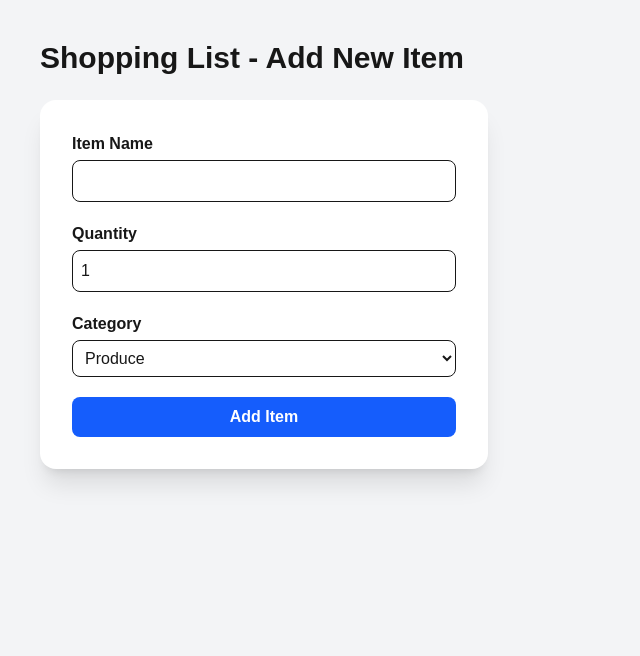
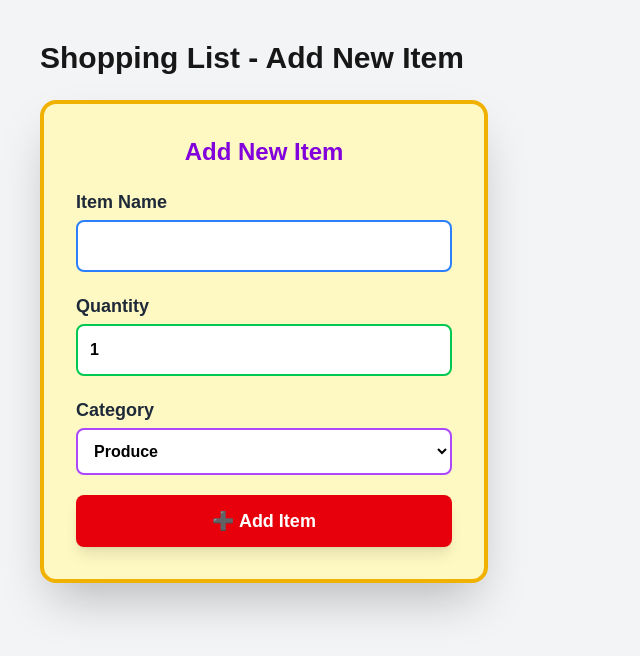
Before and after one commit to AsadSait1998/cprg306-assignments, a Next.js app: page /week-4 in a window 1280 px wide. Shown: the top 656 px of the page, without its empty margins (0-640 px from the left). Built offline with nearby package versions, Linux system fonts and the light colour scheme.

Commit message:
Update new-item.js

```diff
--- a/app/week-4/new-item.js
+++ b/app/week-4/new-item.js
@@ -3,60 +3,70 @@
 import { useState } from "react";
 
 export default function NewItem() {
-  // =========================
-  // State
-  // =========================
   const [name, setName] = useState("");
   const [quantity, setQuantity] = useState(1);
   const [category, setCategory] = useState("produce");
 
-  // =========================
-  // Submit Handler
-  // =========================
   const handleSubmit = (e) => {
     e.preventDefault();
 
-    const item = {
-      name,
-      quantity,
-      category,
-    };
-
+    const item = { name, quantity, category };
     console.log(item);
 
     alert(
       `Item Added:\nName: ${name}\nQuantity: ${quantity}\nCategory: ${category}`
     );
 
-    // reset form
     setName("");
     setQuantity(1);
     setCategory("produce");
   };
 
-  // =========================
-  // UI
-  // =========================
   return (
     <form
       onSubmit={handleSubmit}
-      className="bg-white shadow-xl rounded-2xl p-8 max-w-md space-y-5"
+      className="
+        bg-yellow-100
+        border-4 border-yellow-500
+        shadow-2xl
+        rounded-2xl
+        p-8
+        max-w-md
+        space-y-5
+      "
     >
+      {/* Title */}
+      <h2 className="text-2xl font-bold text-center text-purple-700">
+        Add New Item
+      </h2>
+
       {/* Name */}
       <div className="flex flex-col">
-        <label className="font-semibold mb-1">Item Name</label>
+        <label className="font-bold text-lg text-gray-800 mb-1">
+          Item Name
+        </label>
         <input
           type="text"
           required
           value={name}
           onChange={(e) => setName(e.target.value)}
-          className="border p-2 rounded-lg focus:outline-none focus:ring-2 focus:ring-blue-400"
+          className="
+            border-2 border-blue-500
+            bg-white
+            p-3
+            rounded-lg
+            text-black
+            font-semibold
+            focus:ring-4 focus:ring-blue-400
+          "
         />
       </div>
 
       {/* Quantity */}
       <div className="flex flex-col">
-        <label className="font-semibold mb-1">Quantity</label>
+        <label className="font-bold text-lg text-gray-800 mb-1">
+          Quantity
+        </label>
         <input
           type="number"
           min="1"
@@ -64,17 +74,35 @@ export default function NewItem() {
           required
           value={quantity}
           onChange={(e) => setQuantity(Number(e.target.value))}
-          className="border p-2 rounded-lg focus:outline-none focus:ring-2 focus:ring-blue-400"
+          className="
+            border-2 border-green-500
+            bg-white
+            p-3
+            rounded-lg
+            text-black
+            font-semibold
+            focus:ring-4 focus:ring-green-400
+          "
         />
       </div>
 
       {/* Category */}
       <div className="flex flex-col">
-        <label className="font-semibold mb-1">Category</label>
+        <label className="font-bold text-lg text-gray-800 mb-1">
+          Category
+        </label>
         <select
           value={category}
           onChange={(e) => setCategory(e.target.value)}
-          className="border p-2 rounded-lg focus:outline-none focus:ring-2 focus:ring-blue-400"
+          className="
+            border-2 border-purple-500
+            bg-white
+            p-3
+            rounded-lg
+            text-black
+            font-semibold
+            focus:ring-4 focus:ring-purple-400
+          "
         >
           <option value="produce">Produce</option>
           <option value="dairy">Dairy</option>
@@ -90,12 +118,23 @@ export default function NewItem() {
         </select>
       </div>
 
-      {/* Submit */}
+      {/* Button */}
       <button
         type="submit"
-        className="w-full bg-blue-600 text-white py-2 rounded-lg font-semibold hover:bg-blue-700 transition"
+        className="
+          w-full
+          bg-red-600
+          hover:bg-red-700
+          text-white
+          font-bold
+          py-3
+          rounded-lg
+          text-lg
+          shadow-lg
+          transition
+        "
       >
-        Add Item
+        ➕ Add Item
       </button>
     </form>
   );
```
